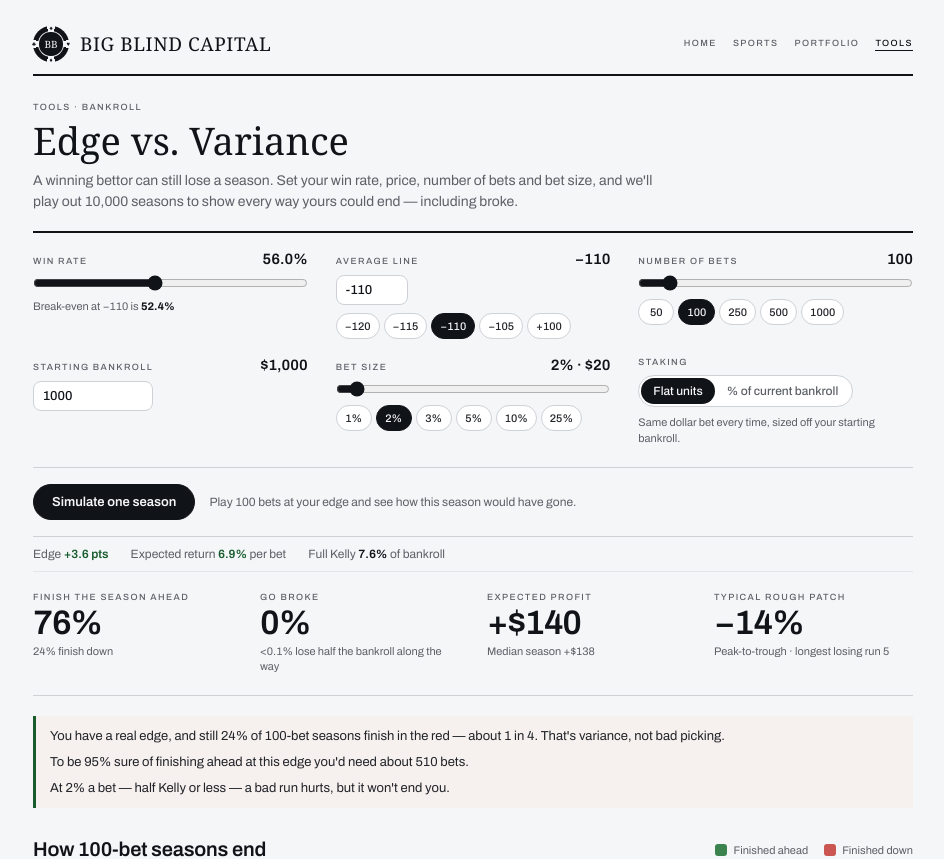
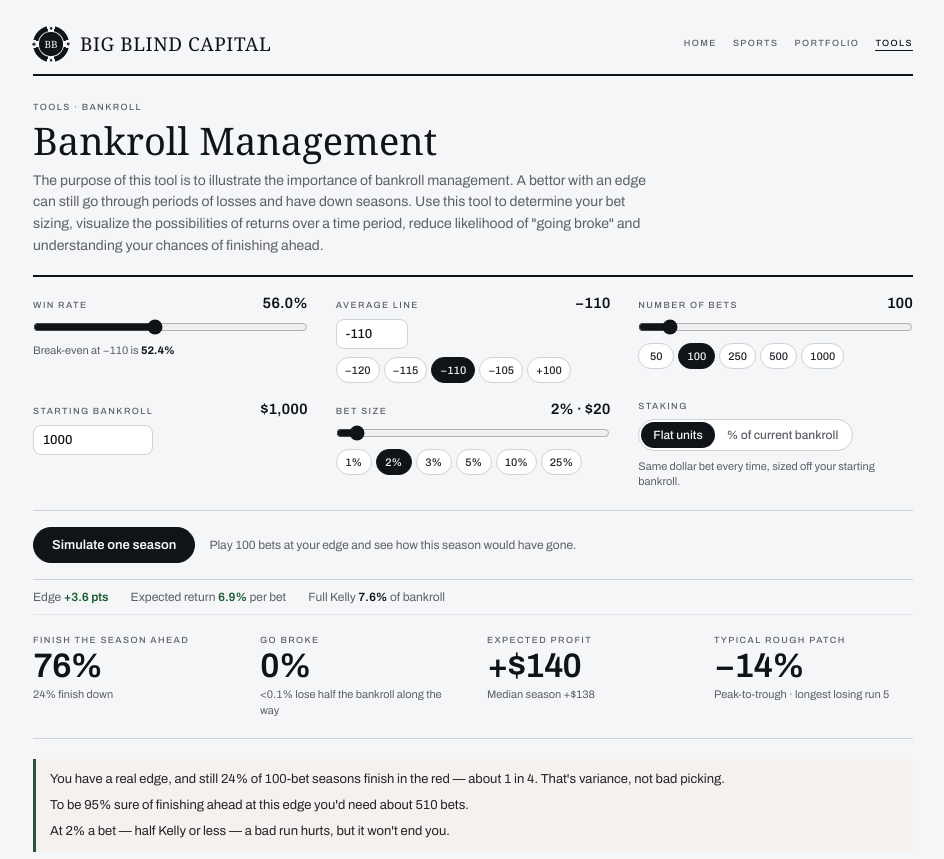
Before and after one commit to connolmj/bigblindcap, a React (Vite) app: page /tools/bankroll in a window 1280 px wide. Shown: the top 859 px of the page, without its empty margins (167-1111 px from the left). Built offline with nearby package versions, Linux system fonts and the light colour scheme; no server answers; a web font is replaced by a local one.

Commit message:
Rename the bankroll tool to Bankroll Management and replace its intro
Co-Authored-By: Claude Opus 5.5 <noreply@anthropic.com>
Claude-Session: https://claude.ai/code/session_012yEPFFsW7vCUF5ksKvqFRC

```diff
--- a/src/pages/tools/BankrollPage.tsx
+++ b/src/pages/tools/BankrollPage.tsx
@@ -3,7 +3,7 @@ import BankrollTool from "../../tools/bankroll/ui/BankrollTool";
 
 export default function BankrollPage() {
   useEffect(() => {
-    document.title = "Edge vs. Variance · Big Blind Capital";
+    document.title = "Bankroll Management · Big Blind Capital";
     return () => {
       document.title = "Big Blind Capital";
     };
--- a/src/pages/tools/ToolsPage.tsx
+++ b/src/pages/tools/ToolsPage.tsx
@@ -78,7 +78,7 @@ export default function ToolsPage() {
           </div>
           <div className="game-card__body">
             <div className="eyebrow">Betting · Bankroll</div>
-            <div className="game-card__name">Edge vs. Variance</div>
+            <div className="game-card__name">Bankroll Management</div>
             <p className="game-card__desc">
               Set your win rate, line, bet count and bet size, then see thousands of seasons play out — how often a
               winning bettor still finishes down, or goes broke.
--- a/src/tools/bankroll/ui/BankrollTool.tsx
+++ b/src/tools/bankroll/ui/BankrollTool.tsx
@@ -113,10 +113,12 @@ export default function BankrollTool() {
     <div className="br">
       <header className="br__intro">
         <div className="eyebrow">Tools · Bankroll</div>
-        <h1 className="br__title">Edge vs. Variance</h1>
+        <h1 className="br__title">Bankroll Management</h1>
         <p className="br__lede">
-          A winning bettor can still lose a season. Set your win rate, price, number of bets and bet size, and we'll
-          play out {SEASONS.toLocaleString("en-US")} seasons to show every way yours could end — including broke.
+          The purpose of this tool is to illustrate the importance of bankroll management. A bettor with an edge can
+          still go through periods of losses and have down seasons. Use this tool to determine your bet sizing,
+          visualize the possibilities of returns over a time period, reduce likelihood of "going broke" and
+          understanding your chances of finishing ahead.
         </p>
       </header>
 
--- a/src/tools/bankroll/ui/bankroll.css
+++ b/src/tools/bankroll/ui/bankroll.css
@@ -1,4 +1,4 @@
-/* Edge vs. Variance — same editorial style as the rest of the site. */
+/* Bankroll Management — same editorial style as the rest of the site. */
 
 .br {
   padding-bottom: 40px;
```
Also changed, not shown: 1 other file (tests, documents, lock files or other folders).
